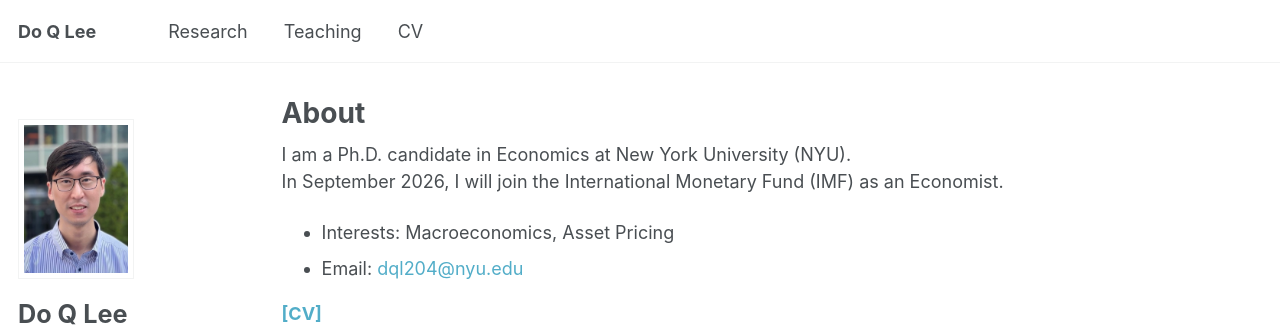
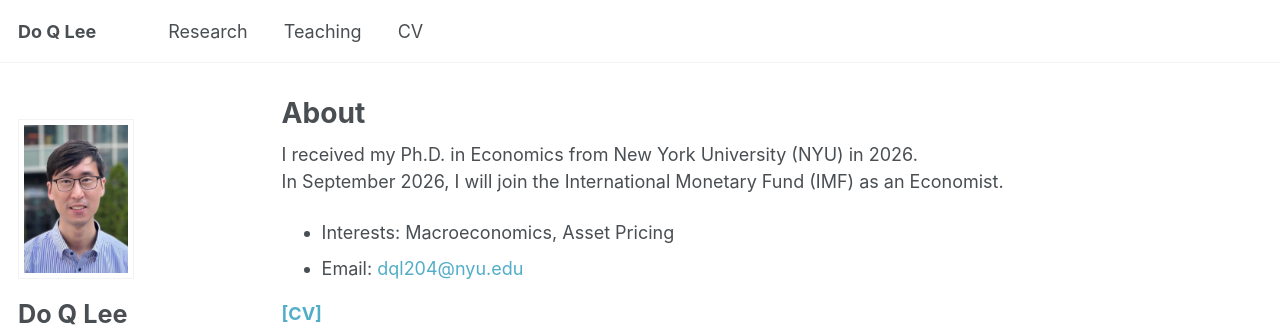
Before and after one commit to doqlee/doqlee.github.io, a Jekyll site: the page built from _pages/main.md, in a window 1280 px wide and 900 px high. Shown: the top 336 px of the window. Built offline with Jekyll 4.4.1, drawn with Linux system fonts in a browser that asks for light colours; some web fonts are replaced.

Commit message:
Update main.md

```diff
--- a/_pages/main.md
+++ b/_pages/main.md
@@ -82,7 +82,7 @@ redirect_from:
   }
 </style>
 
-I am a Ph.D. candidate in Economics at New York University (NYU). \
+I received my Ph.D. in Economics from New York University (NYU) in 2026. \
 In September 2026, I will join the International Monetary Fund (IMF) as an Economist.
 * Interests: Macroeconomics, Asset Pricing
 * Email: [dql204@nyu.edu](mailto:dql204@nyu.edu)
```
